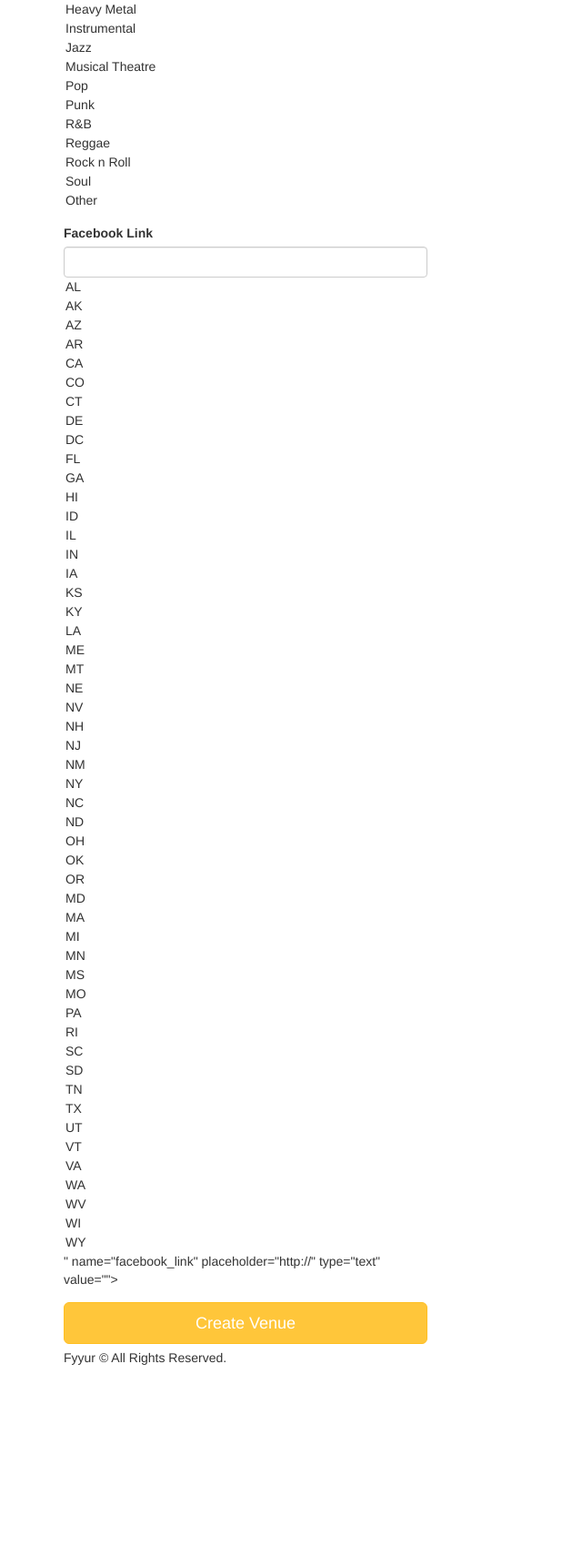
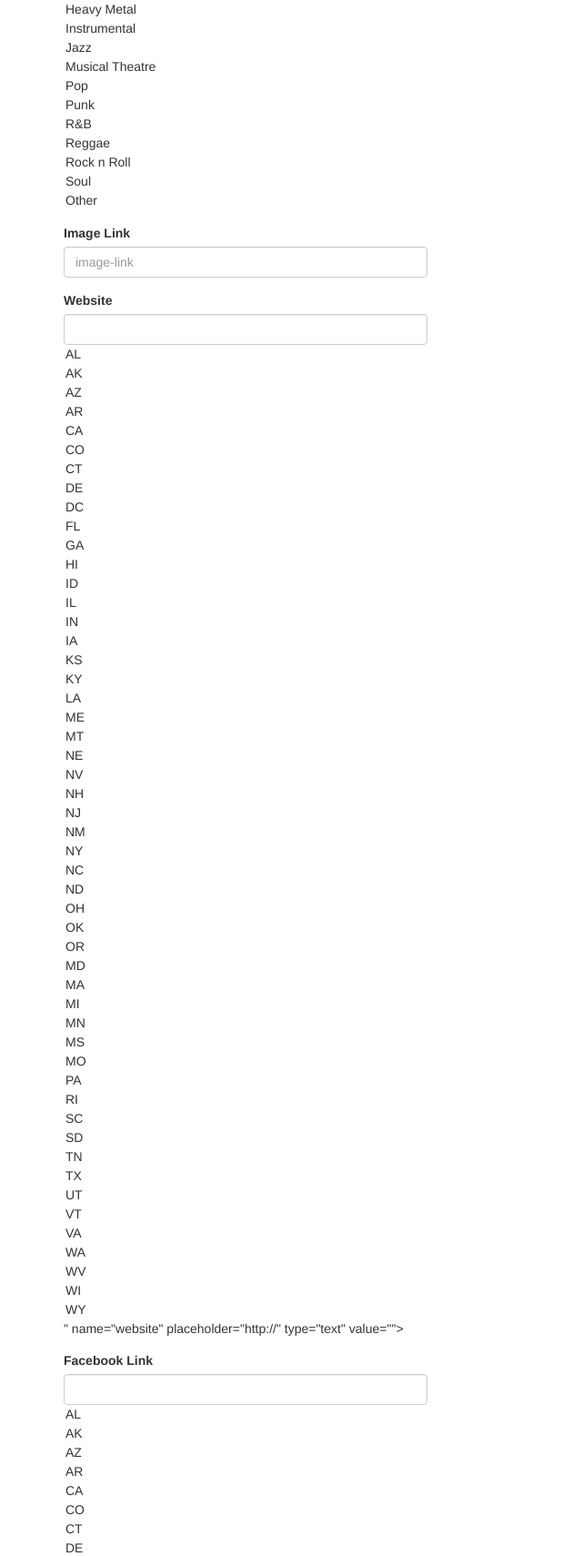
Before and after one commit to arthurarty/fyyur, a Flask app: page /venues/create in a window 1280 px wide. Shown: the part 699-2409 px from the top of the page at 91% size, without its empty margins (0-640 px from the left). Before the commit the page ends 2199 px from the top, so only its background shows below. Run offline with Flask 2, Linux system fonts and the light colour scheme; some libraries are stand-ins or nearby versions.

Commit message:
ft(implement create venue)

```diff
--- a/app.py
+++ b/app.py
@@ -5,7 +5,7 @@
 import json
 import dateutil.parser
 import babel
-from flask import Flask, render_template, request, Response, flash, redirect, url_for
+from flask import Flask, render_template, request, Response, flash, redirect, url_for, Response
 from flask_moment import Moment
 from flask_sqlalchemy import SQLAlchemy
 import logging
@@ -26,7 +26,7 @@ migrate = Migrate(app, db)
 #----------------------------------------------------------------------------#
 # Models.
 #----------------------------------------------------------------------------#
-shows = db.Table('shows',
+shows = db.Table('Shows',
     db.Column('artist_id', db.Integer, db.ForeignKey('Artist.id'), primary_key=True),
     db.Column('venue_id', db.Integer, db.ForeignKey('Venue.id'), primary_key=True)
 )
@@ -47,7 +47,7 @@ class Venue(db.Model):
     website = db.Column(db.String(250), nullable=False)
     seeking_talent = db.Column(db.Boolean(), default=False, nullable=True)
     seeking_description =  db.Column(db.String(500), nullable=True)
-    shows = db.relationship('Shows', secondary=shows, lazy='subquery',
+    artists = db.relationship('Artist', secondary=shows, lazy='subquery',
         backref=db.backref('venue', lazy=True))
 
 
@@ -65,7 +65,7 @@ class Artist(db.Model):
     website = db.Column(db.String(250), nullable=False)
     seeking_venue = db.Column(db.Boolean(), default=False, nullable=True)
     seeking_description =  db.Column(db.String(500), nullable=True)
-    shows = db.relationship('Shows', secondary=shows, lazy='subquery',
+    venues = db.relationship('Venue', secondary=shows, lazy='subquery',
         backref=db.backref('artist', lazy=True))
 
 #----------------------------------------------------------------------------#
@@ -230,7 +230,19 @@ def create_venue_form():
 
 @app.route('/venues/create', methods=['POST'])
 def create_venue_submission():
-  # TODO: insert form data as a new Venue record in the db, instead
+  data = request.form
+  venue = Venue()
+  venue.state = data['state']
+  venue.name = data['name']
+  venue.city = data['city']
+  venue.address = data['address']
+  venue.phone = data['phone']
+  venue.image_link = data['image_link']
+  venue.genres = data['genres']
+  venue.facebook_link = data['facebook_link']
+  venue.website = data.get('website')
+  db.session.add(venue)
+  db.session.commit()
   # TODO: modify data to be the data object returned from db insertion
 
   # on successful db insert, flash success
--- a/forms.py
+++ b/forms.py
@@ -116,6 +116,9 @@ class VenueForm(Form):
     facebook_link = StringField(
         'facebook_link', validators=[URL()]
     )
+    website = StringField(
+        'website', validators=[URL()]
+    )
 
 class ArtistForm(Form):
     name = StringField(
--- a/templates/forms/new_venue.html
+++ b/templates/forms/new_venue.html
@@ -33,7 +33,15 @@
         {{ form.genres(class_ = 'form-control', placeholder='Genres, separated by commas', id=form.state, autofocus = true) }}
       </div>
       <div class="form-group">
-          <label for="genres">Facebook Link</label>
+        <label for="image-link">Image Link</label>
+        {{ form.image_link(class_ = 'form-control', placeholder='image-link', autofocus = true) }}
+      </div>
+      <div class="form-group">
+        <label for="website">Website</label>
+        {{ form.website(class_ = 'form-control', placeholder='http://', id=form.state, autofocus = true) }}
+      </div>
+      <div class="form-group">
+          <label for="facebook link">Facebook Link</label>
           {{ form.facebook_link(class_ = 'form-control', placeholder='http://', id=form.state, autofocus = true) }}
         </div>
       <input type="submit" value="Create Venue" class="btn btn-primary btn-lg btn-block">
```
Also changed, not shown: migrations/versions/fd1dbc46dbff_.py (renamed from migrations/versions/b42622794e50_.py, +5 -5 lines).
